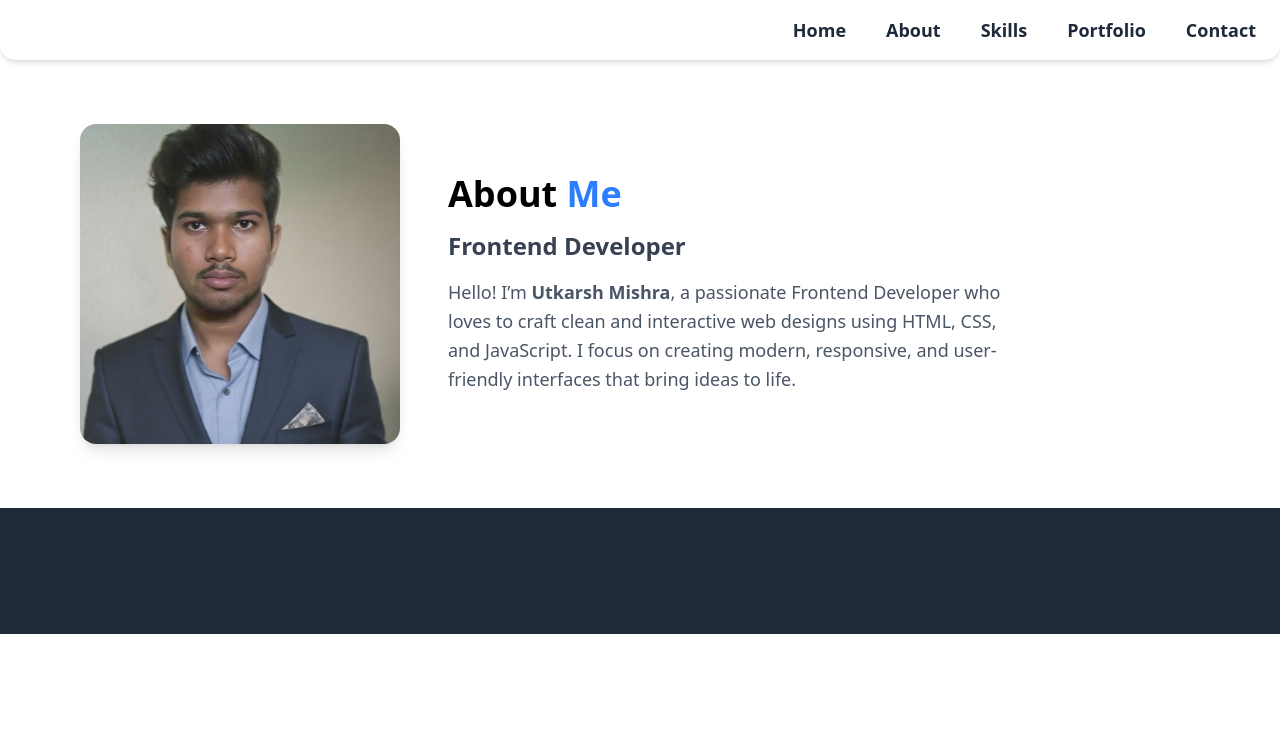
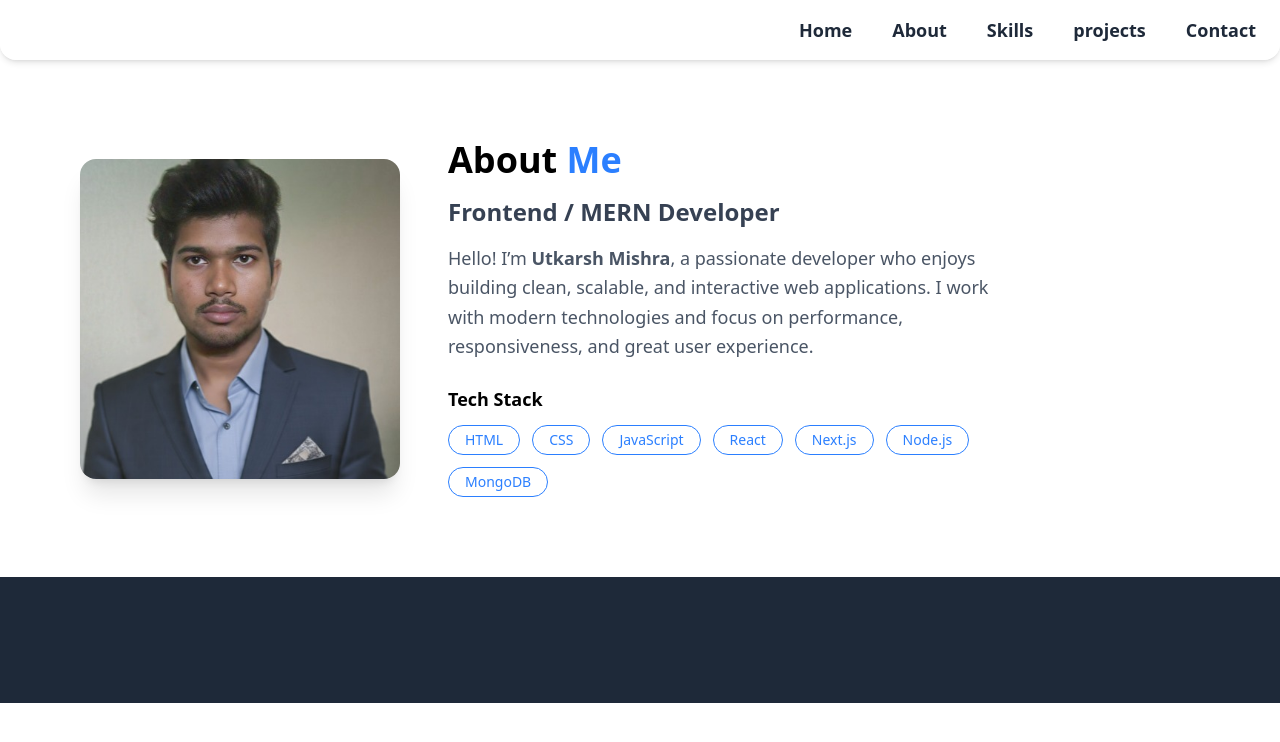
Before and after one commit to utkarsh8752/myportfolio, a React (Vite) app: page /about in a window 1280 px wide. Shown: the top 742 px of the page. Built offline with nearby package versions, Linux system fonts and the light colour scheme.

Commit message:
third commit

```diff
--- a/src/About.jsx
+++ b/src/About.jsx
@@ -2,33 +2,56 @@ export default function About() {
   return (
     <section
       id="about"
-      className="about flex flex-col md:flex-row items-center gap-12 px-6 md:px-20 py-16 bg-white"
+      className="flex flex-col md:flex-row items-center gap-12 px-6 md:px-20 py-20 bg-white"
     >
       {/* Image Section */}
-      <div className="about-img">
+      <div className="flex-shrink-0">
         <img
-          src="myimage1.jpg"
+          src="/myimage1.jpg"
           alt="Utkarsh Mishra"
-          className="w-64 h-64 md:w-80 md:h-80 rounded-2xl object-cover shadow-lg"
+          className="w-64 h-64 md:w-80 md:h-80 rounded-2xl object-cover shadow-xl"
         />
       </div>
 
       {/* Content Section */}
-      <div className="about-content max-w-xl">
-        <h2 className="heading text-4xl font-bold mb-4">
+      <div className="max-w-xl">
+        <h2 className="text-4xl font-bold mb-4">
           About <span className="text-blue-500">Me</span>
         </h2>
 
         <h3 className="text-2xl font-semibold text-gray-700 mb-4">
-          Frontend Developer
+          Frontend / MERN Developer
         </h3>
 
-        <p className="text-gray-600 leading-relaxed text-lg">
-          Hello! I’m <b>Utkarsh Mishra</b>, a passionate Frontend Developer who loves
-          to craft clean and interactive web designs using HTML, CSS, and JavaScript.
-          I focus on creating modern, responsive, and user-friendly interfaces
-          that bring ideas to life.
+        <p className="text-gray-600 leading-relaxed text-lg mb-6">
+          Hello! I’m <b>Utkarsh Mishra</b>, a passionate developer who enjoys building
+          clean, scalable, and interactive web applications. I work with modern
+          technologies and focus on performance, responsiveness, and great user
+          experience.
         </p>
+
+        {/* Tech Stack */}
+        <div>
+          <h4 className="text-lg font-semibold mb-3">Tech Stack</h4>
+          <div className="flex flex-wrap gap-3">
+            {[
+              "HTML",
+              "CSS",
+              "JavaScript",
+              "React",
+              "Next.js",
+              "Node.js",
+              "MongoDB",
+            ].map((tech) => (
+              <span
+                key={tech}
+                className="px-4 py-1 border border-blue-500 text-blue-500 rounded-full text-sm hover:bg-blue-500 hover:text-white transition"
+              >
+                {tech}
+              </span>
+            ))}
+          </div>
+        </div>
       </div>
     </section>
   );
--- a/src/Components/Navbar.jsx
+++ b/src/Components/Navbar.jsx
@@ -34,10 +34,10 @@ function Navbar() {
         </Link>
 
         <Link
-          to="/portfolio"
+          to="/Projects"
           className="text-gray-800 hover:text-blue-600 font-semibold transition-all text-lg"
         >
-          Portfolio
+          projects
         </Link>
 
         <Link
--- a/src/Home.jsx
+++ b/src/Home.jsx
@@ -1,94 +1,16 @@
-// import { FaFacebookF, FaInstagram, FaWhatsapp, FaGithub } from "react-icons/fa";
-
-// export default function Home() {
-//   return (
-//     <section className="home min-h-screen flex flex-col md:flex-row items-center justify-between px-8 md:px-20 py-20 bg-gradient-to-br from-[#001d33] via-[#002b4f] to-[#003b6d] text-white">
-
-//       {/* Left Content */}
-//       <div className="home-content max-w-xl animate-fadeIn">
-//         <h3 className="text-xl font-semibold opacity-90">Hello, It's Me</h3>
-
-//         <h1 className="text-5xl md:text-6xl font-extrabold mt-3 leading-tight drop-shadow-lg">
-//           Utkarsh <span className="text-blue-400">Mishra</span>
-//         </h1>
-
-//         <h3 className="text-3xl font-medium mt-3">
-//           I'm a{" "}
-//           <span className="text-blue-400 font-extrabold drop-shadow">
-//             Web Developer
-//           </span>
-//         </h3>
-
-//         <p className="mt-5 text-gray-300 leading-relaxed text-lg">
-//           I design and build clean, responsive and engaging web interfaces.
-//           Crafting modern digital experiences is what I love to do!
-//         </p>
-
-//         {/* Social Icons */}
-//         <div className="social-icons flex gap-4 mt-6">
-//           <a
-//             href="#"
-//             className="p-3 bg-white/10 rounded-full hover:bg-blue-500 transition shadow-md"
-//           >
-//             <FaFacebookF className="text-xl" />
-//           </a>
-
-//           <a
-//             href="#"
-//             className="p-3 bg-white/10 rounded-full hover:bg-pink-500 transition shadow-md"
-//           >
-//             <FaInstagram className="text-xl" />
-//           </a>
-
-//           <a
-//             href="#"
-//             className="p-3 bg-white/10 rounded-full hover:bg-green-500 transition shadow-md"
-//           >
-//             <FaWhatsapp className="text-xl" />
-//           </a>
-
-//           <a
-//             href="#"
-//             className="p-3 bg-white/10 rounded-full hover:bg-black text-white transition shadow-md"
-//           >
-//             <FaGithub className="text-xl" />
-//           </a>
-//         </div>
-
-//         {/* Button */}
-//         <a
-//           href="#"
-//           className="inline-block mt-8 px-8 py-3 rounded-full bg-blue-500 hover:bg-blue-600 font-semibold text-lg shadow-lg transition-all hover:scale-105"
-//         >
-//           More About Me
-//         </a>
-//       </div>
-
-//       {/* Right Image */}
-//       <div className="home-img mt-12 lg:mt-0 relative">
-//         <div className="relative p-4 rounded-full bg-blue-900/40 shadow-[0_0_50px_20px_rgba(0,120,255,0.5)] animate-floating">
-//           <img
-//             src="myimage1.jpg"
-//             alt="Profile"
-//             className="w-72 h-72 md:w-80 md:h-80 rounded-full object-cover border-4 border-blue-400 shadow-2xl"
-//           />
-//         </div>
-
-//         {/* Glow effect circle */}
-//         <div className="absolute inset-0 bg-blue-500/20 blur-3xl rounded-full -z-10"></div>
-//       </div>
-//     </section>
-//   );
-// }
 import { FaFacebookF, FaInstagram, FaWhatsapp, FaGithub } from "react-icons/fa";
 
 export default function Home() {
   return (
-    <section className="home min-h-screen flex flex-col lg:flex-row items-center justify-between px-8 lg:px-20 py-20 bg-gradient-to-br from-[#001d33] via-[#002b4f] to-[#003b6d] text-white">
-
-      {/* Left Content */}
-      <div className="home-content max-w-xl animate-fadeIn">
-        <h3 className="text-xl font-semibold opacity-90">Hello, It's Me</h3>
+    <section
+      id="home"
+      className="min-h-screen flex flex-col lg:flex-row items-center justify-between px-8 lg:px-20 py-20 bg-gradient-to-br from-[#001d33] via-[#002b4f] to-[#003b6d] text-white"
+    >
+      {/* LEFT CONTENT */}
+      <div className="max-w-xl animate-fadeIn">
+        <h3 className="text-xl font-semibold opacity-90">
+          Hello, It's Me
+        </h3>
 
         <h1 className="text-5xl lg:text-6xl font-extrabold mt-3 leading-tight drop-shadow-lg">
           Utkarsh <span className="text-blue-400">Mishra</span>
@@ -96,67 +18,105 @@ export default function Home() {
 
         <h3 className="text-3xl font-medium mt-3">
           I'm a{" "}
-          <span className="text-blue-400 font-extrabold drop-shadow">
-            Web Developer
+          <span className="text-blue-400 font-extrabold">
+            Full Stack Developer
           </span>
         </h3>
 
         <p className="mt-5 text-gray-300 leading-relaxed text-lg">
-          I design and build clean, responsive and engaging web interfaces.
-          Crafting modern digital experiences is what I love to do!
+          I build fast, modern and responsive web applications using{" "}
+          <span className="text-blue-400 font-semibold">
+            React, Next.js, Tailwind CSS
+          </span>.
+          Passionate about clean UI and great user experience.
         </p>
 
-        {/* Social Icons */}
-        <div className="social-icons flex gap-4 mt-6">
+        {/* STATS */}
+        <div className="flex gap-8 mt-8">
+          <div>
+            <h2 className="text-3xl font-bold text-blue-400">10+</h2>
+            <p className="text-gray-300 text-sm">Projects</p>
+          </div>
+
+          <div>
+            <h2 className="text-3xl font-bold text-blue-400">100%</h2>
+            <p className="text-gray-300 text-sm">Responsive</p>
+          </div>
+
+          <div>
+            <h2 className="text-3xl font-bold text-blue-400">Clean</h2>
+            <p className="text-gray-300 text-sm">UI/UX</p>
+          </div>
+        </div>
+
+        {/* SOCIAL ICONS */}
+        <div className="flex gap-4 mt-8">
           <a
-            href="#"
+            href="https://www.facebook.com/utkarshmishra.pandit"
+            target="_blank"
+            rel="noopener noreferrer"
             className="p-3 bg-white/10 rounded-full hover:bg-blue-500 transition shadow-md"
           >
             <FaFacebookF className="text-xl" />
           </a>
 
           <a
-            href="#"
+            href="https://www.instagram.com/utkarshmishra0013/"
+            target="_blank"
+            rel="noopener noreferrer"
             className="p-3 bg-white/10 rounded-full hover:bg-pink-500 transition shadow-md"
           >
             <FaInstagram className="text-xl" />
           </a>
 
           <a
-            href="#"
+            href="https://wa.me/918104591013"
+            target="_blank"
+            rel="noopener noreferrer"
             className="p-3 bg-white/10 rounded-full hover:bg-green-500 transition shadow-md"
           >
             <FaWhatsapp className="text-xl" />
           </a>
 
           <a
-            href="#"
-            className="p-3 bg-white/10 rounded-full hover:bg-black text-white transition shadow-md"
+            href="https://github.com/utkarsh8752"
+            target="_blank"
+            rel="noopener noreferrer"
+            className="p-3 bg-white/10 rounded-full hover:bg-black transition shadow-md"
           >
             <FaGithub className="text-xl" />
           </a>
         </div>
 
-        {/* Button */}
-        <a
-          href="#"
-          className="inline-block mt-8 px-8 py-3 rounded-full bg-blue-500 hover:bg-blue-600 font-semibold text-lg shadow-lg transition-all hover:scale-105"
-        >
-          More About Me
-        </a>
+        {/* CTA BUTTONS */}
+        <div className="flex gap-4 mt-8 flex-wrap">
+          <a
+            href="#projects"
+            className="px-8 py-3 rounded-full bg-blue-500 hover:bg-blue-600 font-semibold text-lg shadow-lg transition-all hover:scale-105"
+          >
+            View Projects
+          </a>
+
+          <a
+            href="#contact"
+            className="px-8 py-3 rounded-full border-2 border-blue-400 text-blue-400 hover:bg-blue-400 hover:text-white font-semibold text-lg transition-all hover:scale-105"
+          >
+            Contact Me
+          </a>
+        </div>
       </div>
 
-      {/* Right Image */}
-      <div className="home-img mt-12 lg:mt-0 relative">
+      {/* RIGHT IMAGE */}
+      <div className="mt-12 lg:mt-0 relative">
         <div className="relative p-4 rounded-xl bg-blue-900/40 shadow-[0_0_50px_20px_rgba(0,120,255,0.5)] animate-floating">
           <img
-            src="myimage1.jpg"
-            alt="Profile"
+            src="/myimage1.jpg"
+            alt="Utkarsh Mishra"
             className="w-72 h-72 lg:w-80 lg:h-80 object-cover rounded-xl border-4 border-blue-400 shadow-2xl"
           />
         </div>
 
-        {/* Glow effect square */}
+        {/* GLOW */}
         <div className="absolute inset-0 bg-blue-500/20 blur-3xl rounded-xl -z-10"></div>
       </div>
     </section>
--- /dev/null
+++ b/src/Projects.jsx
@@ -0,0 +1,105 @@
+import React from "react";
+
+const projectsData = [
+  {
+    title: "Portfolio Website",
+    description:
+      "A personal portfolio website built using React and Tailwind CSS.",
+    tech: ["React", "Tailwind", "JavaScript"],
+    image: "/project1.png",
+    github: "https://github.com/utkarsh8752",
+    live: "#",
+  },
+  {
+    title: "Food Delivery App",
+    description:
+      "Modern food delivery UI with responsive design and animations.",
+    tech: ["React", "CSS", "API"],
+    image: "/project2.png",
+    github: "https://github.com/utkarsh8752",
+    live: "#",
+  },
+  {
+    title: "Contact Form",
+    description:
+      "Contact form integrated with Formspree for email submissions.",
+    tech: ["React", "Formspree"],
+    image: "/project3.png",
+    github: "https://github.com/utkarsh8752",
+    live: "#",
+  },
+];
+
+function Projects() {
+  return (
+    <section className="min-h-screen bg-[#0a192f] text-white py-20 px-6">
+      <div className="max-w-6xl mx-auto">
+
+        {/* Heading */}
+        <h2 className="text-4xl font-bold text-center mb-12">
+          My <span className="text-cyan-400">Projects</span>
+        </h2>
+
+        {/* Projects Grid */}
+        <div className="grid md:grid-cols-2 lg:grid-cols-3 gap-10">
+          {projectsData.map((project, index) => (
+            <div
+              key={index}
+              className="bg-[#020c1b] rounded-xl overflow-hidden shadow-lg hover:scale-105 transition duration-300"
+            >
+              {/* Image */}
+              <img
+                src={project.image}
+                alt={project.title}
+                className="w-full h-48 object-cover"
+              />
+
+              {/* Content */}
+              <div className="p-6">
+                <h3 className="text-xl font-semibold mb-2">
+                  {project.title}
+                </h3>
+
+                <p className="text-gray-400 text-sm mb-4">
+                  {project.description}
+                </p>
+
+                {/* Tech Stack */}
+                <div className="flex flex-wrap gap-2 mb-4">
+                  {project.tech.map((item, i) => (
+                    <span
+                      key={i}
+                      className="text-xs px-3 py-1 bg-cyan-500/10 text-cyan-400 rounded-full"
+                    >
+                      {item}
+                    </span>
+                  ))}
+                </div>
+
+                {/* Buttons */}
+                <div className="flex gap-4">
+                  <a
+                    href={project.github}
+                    target="_blank"
+                    className="text-sm px-4 py-2 border border-cyan-400 rounded-lg hover:bg-cyan-400 hover:text-black transition"
+                  >
+                    GitHub
+                  </a>
+                  <a
+                    href={project.live}
+                    target="_blank"
+                    className="text-sm px-4 py-2 bg-cyan-400 text-black rounded-lg hover:opacity-80 transition"
+                  >
+                    Live Demo
+                  </a>
+                </div>
+              </div>
+            </div>
+          ))}
+        </div>
+      </div>
+    </section>
+  );
+}
+
+export default Projects;
--- a/src/Skills.jsx
+++ b/src/Skills.jsx
@@ -2,39 +2,51 @@ export default function Skills() {
   return (
     <section
       id="skills"
-      className="skills py-16 px-6 md:px-20 bg-gray-50 text-gray-900"
+      className="py-16 px-6 md:px-20 bg-gray-50 text-gray-900"
     >
-      <h2 className="heading text-4xl font-bold text-center mb-12">
+      <h2 className="text-4xl font-bold text-center mb-12">
         My <span className="text-blue-500">Skills</span>
       </h2>
 
-      <div className="skills-container max-w-3xl mx-auto space-y-8">
+      <div className="max-w-3xl mx-auto space-y-8">
 
-        {/* Skill Box - HTML */}
-        <div className="skill-box">
-          <h3 className="text-xl font-semibold mb-2">HTML</h3>
-          <div className="skill-bar w-full bg-gray-300 rounded-full h-3">
-            <span className="block h-3 bg-blue-500 rounded-full w-[95%] transition-all duration-700"></span>
-          </div>
-        </div>
+        {/* HTML */}
+        <SkillBar title="HTML" color="bg-blue-500" percent="95%" />
 
-        {/* Skill Box - CSS */}
-        <div className="skill-box">
-          <h3 className="text-xl font-semibold mb-2">CSS</h3>
-          <div className="skill-bar w-full bg-gray-300 rounded-full h-3">
-            <span className="block h-3 bg-green-500 rounded-full w-[90%] transition-all duration-700"></span>
-          </div>
-        </div>
+        {/* CSS */}
+        <SkillBar title="CSS" color="bg-green-500" percent="90%" />
 
-        {/* Skill Box - JavaScript */}
-        <div className="skill-box">
-          <h3 className="text-xl font-semibold mb-2">JavaScript</h3>
-          <div className="skill-bar w-full bg-gray-300 rounded-full h-3">
-            <span className="block h-3 bg-yellow-500 rounded-full w-[80%] transition-all duration-700"></span>
-          </div>
-        </div>
+        {/* JavaScript */}
+        <SkillBar title="JavaScript" color="bg-yellow-500" percent="80%" />
+
+        {/* React */}
+        <SkillBar title="React" color="bg-cyan-500" percent="85%" />
+
+        {/* Next.js */}
+        <SkillBar title="Next.js" color="bg-black" percent="75%" />
+
+        {/* Node.js */}
+        <SkillBar title="Node.js" color="bg-emerald-500" percent="70%" />
+
+        {/* MongoDB */}
+        <SkillBar title="MongoDB" color="bg-green-600" percent="65%" />
 
       </div>
     </section>
   );
 }
+
+/* Reusable Skill Bar Component */
+function SkillBar({ title, percent, color }) {
+  return (
+    <div>
+      <h3 className="text-xl font-semibold mb-2">{title}</h3>
+      <div className="w-full bg-gray-300 rounded-full h-3 overflow-hidden">
+        <span
+          className={`block h-3 rounded-full ${color} transition-all duration-700`}
+          style={{ width: percent }}
+        ></span>
+      </div>
+    </div>
+  );
+}
```
Also changed, not shown: src/App.jsx (+2 -39 lines).
